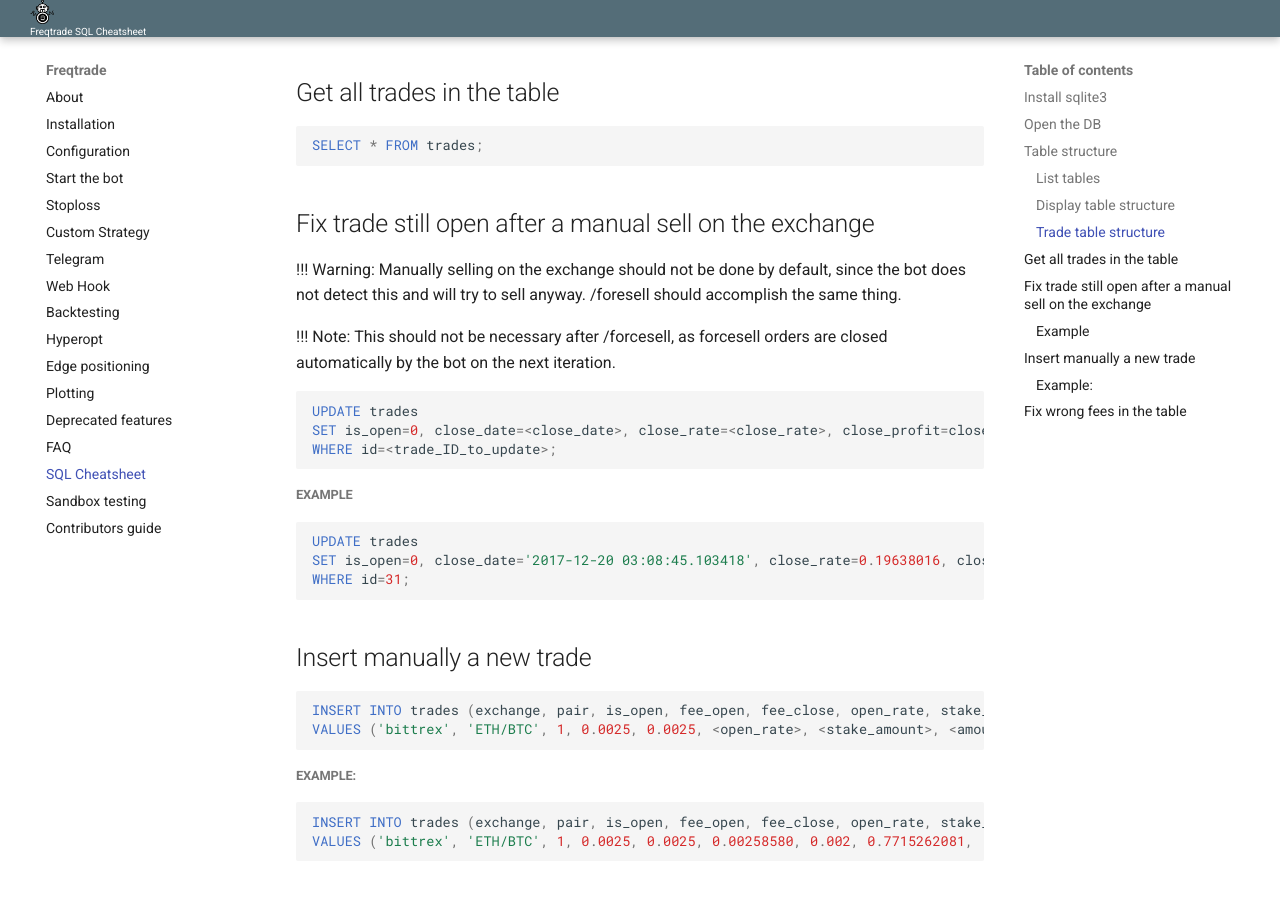
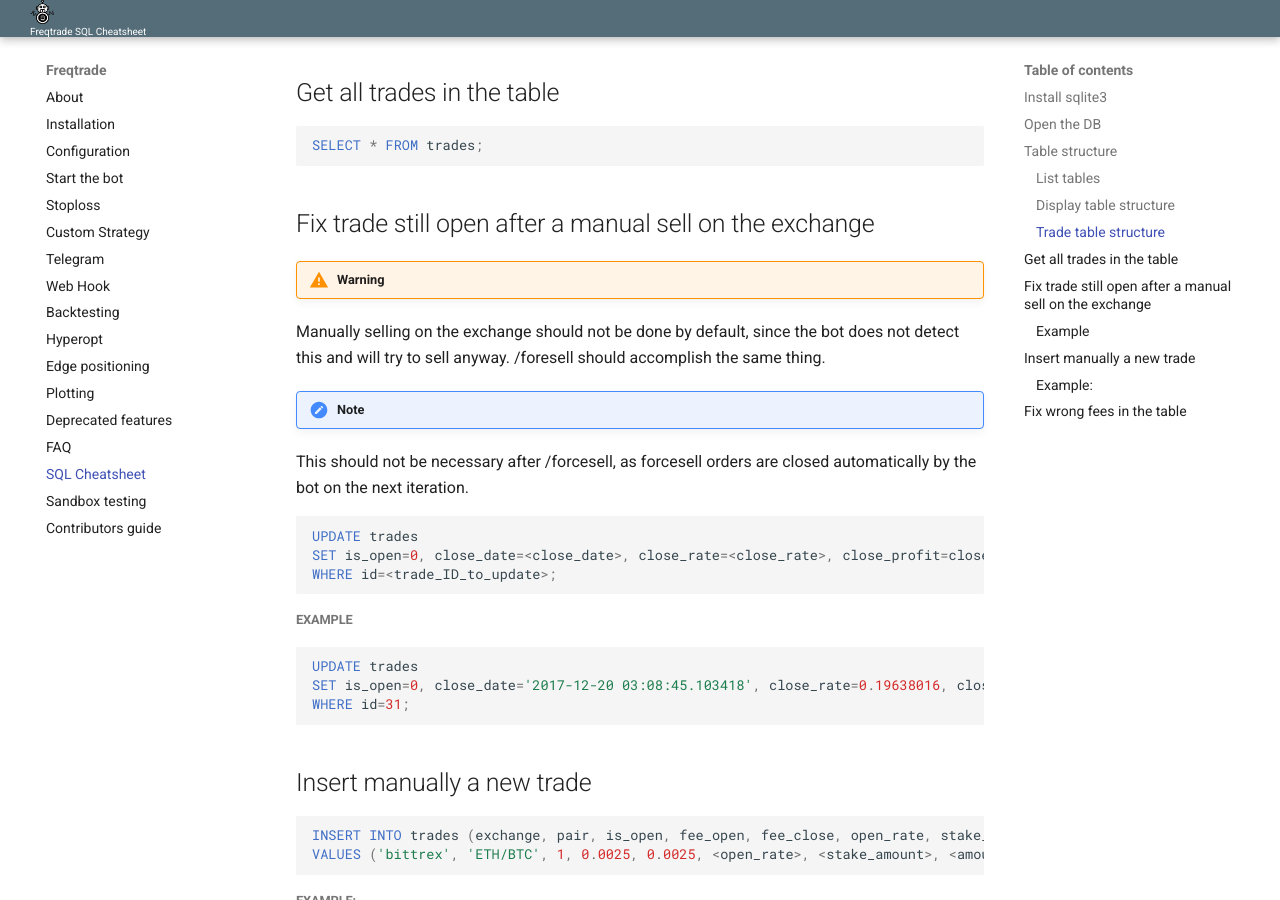
Before and after one commit to jacksonmori755/Crypto-trading-bot, an MkDocs documentation site: the page built from docs/sql_cheatsheet.md, in a window 1280 px wide and 900 px high, scrolled down 1409 px. Built offline with MkDocs 1.6.1 and Material for MkDocs 9.7.7, drawn with Linux system fonts in a browser that asks for light colours.

Commit message:
Fix formatting of boxes 2

````diff
--- a/docs/bot-optimization.md
+++ b/docs/bot-optimization.md
@@ -47,7 +47,7 @@ python3 ./freqtrade/main.py --strategy AwesomeStrategy
 **For the following section we will use the [user_data/strategies/test_strategy.py](https://github.com/freqtrade/freqtrade/blob/develop/user_data/strategies/test_strategy.py)
 file as reference.**
 
-!!! Note: Strategies and Backtesting
+!!! Note Strategies and Backtesting
     To avoid problems and unexpected differences between Backtesting and dry/live modes, please be aware
     that during backtesting the full time-interval is passed to the `populate_*()` methods at once.
     It is therefore best to use vectorized operations (across the whole dataframe, not loops) and
--- a/docs/hyperopt.md
+++ b/docs/hyperopt.md
@@ -293,8 +293,8 @@ You can overwrite position stacking in the configuration by explicitly setting `
 
 Enabling the market-position for hyperopt is currently not possible.
 
-!!! Note:
-Dry/live runs will **NOT** use position stacking - therefore it does make sense to also validate the strategy without this as it's closer to reality.
+!!! Note
+    Dry/live runs will **NOT** use position stacking - therefore it does make sense to also validate the strategy without this as it's closer to reality.
 
 ## Next Step
 
--- a/docs/installation.md
+++ b/docs/installation.md
@@ -437,9 +437,9 @@ when it changes.
 The `freqtrade.service.watchdog` file contains an example of the service unit configuration file which uses systemd
 as the watchdog.
 
-!!! Note:
-The sd_notify communication between the bot and the systemd service manager will not work if the bot runs in a
-Docker container.
+!!! Note
+  The sd_notify communication between the bot and the systemd service manager will not work if the bot runs in a
+  Docker container.
 
 ------
 
--- a/docs/sql_cheatsheet.md
+++ b/docs/sql_cheatsheet.md
@@ -65,11 +65,11 @@ SELECT * FROM trades;
 
 ## Fix trade still open after a manual sell on the exchange
 
-!!! Warning:
+!!! Warning
   Manually selling on the exchange should not be done by default, since the bot does not detect this and will try to sell anyway.
   /foresell <tradeid> should accomplish the same thing.
 
-!!! Note:
+!!! Note
   This should not be necessary after /forcesell, as forcesell orders are closed automatically by the bot on the next iteration.
 
 ```sql
--- a/docs/telegram-usage.md
+++ b/docs/telegram-usage.md
@@ -55,8 +55,8 @@ Once all positions are sold, run `/stop` to completely stop the bot.
 
 `/reload_conf` resets "max_open_trades" to the value set in the configuration and resets this command.
 
-!!! warning:
-The stop-buy signal is ONLY active while the bot is running, and is not persisted anyway, so restarting the bot will cause this to reset.
+!!! warning
+   The stop-buy signal is ONLY active while the bot is running, and is not persisted anyway, so restarting the bot will cause this to reset.
 
 ### /status
 
````
